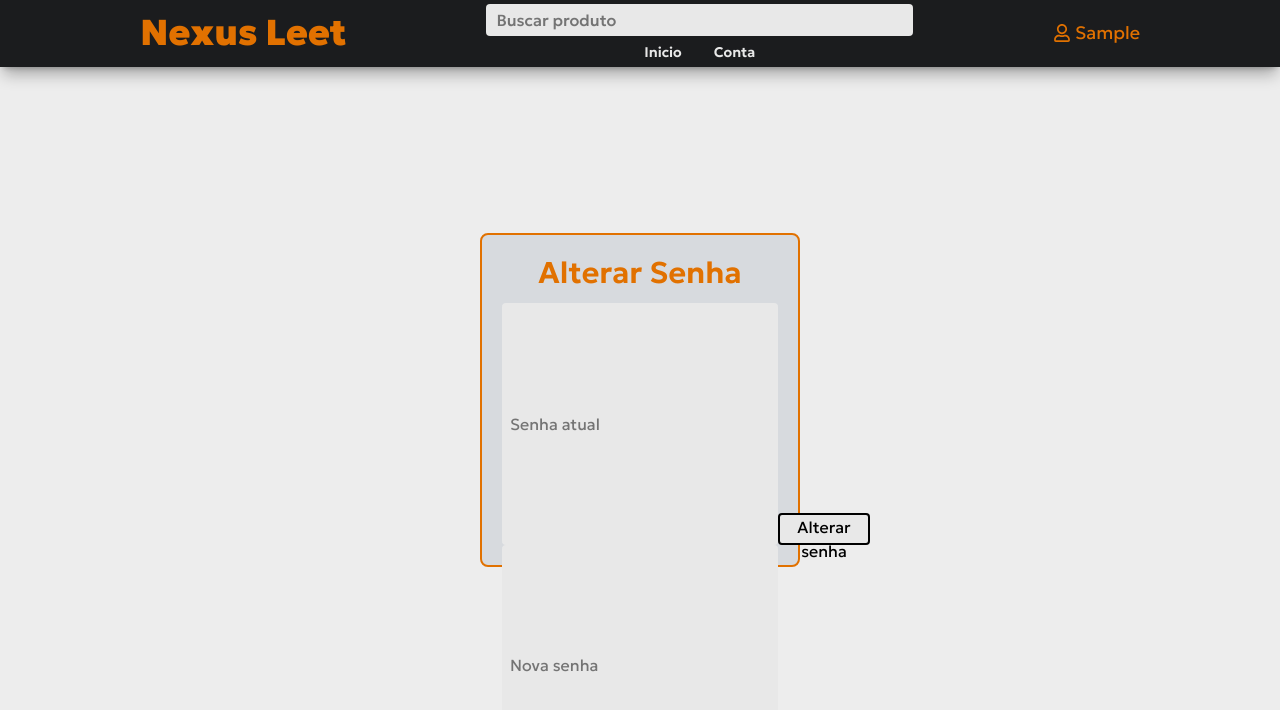
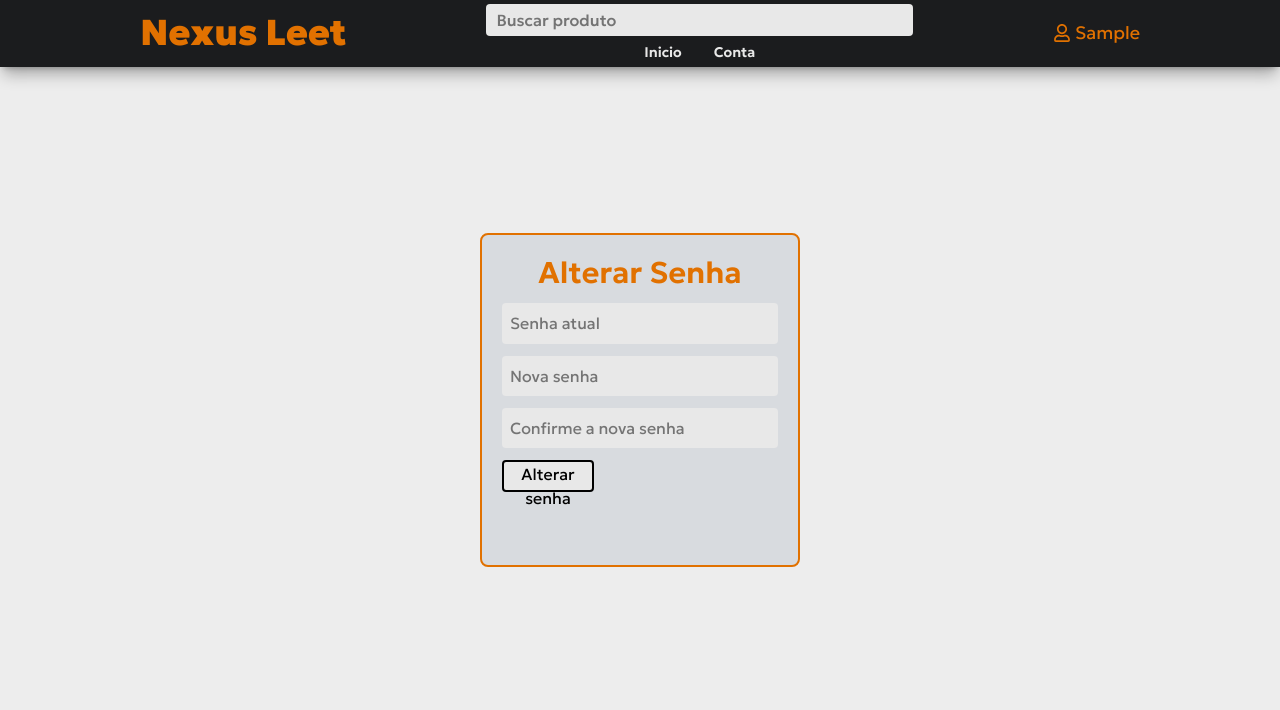
Before and after one commit to gustavocarvalho-ra/NextJs-NexusLeet, a Next.js app: page /my-account/user/confg/newpass in a window 1280 px wide. Shown: the top 710 px of the page. Built offline with nearby package versions, Linux system fonts and the light colour scheme; no server answers; sample sign-in values are in the browser's storage.

Commit message:
feat: update ChangePasswordForm layout and input styles

```diff
--- a/src/app/components/login/useConfig/NewPass.tsx
+++ b/src/app/components/login/useConfig/NewPass.tsx
@@ -35,13 +35,13 @@ export default function ChangePasswordForm() {
         <form onSubmit={handleSubmit} className="w-full h-full flex flex-col gap-3 items-center" name="formNewPass">
           <h1 className="font-semibold text-3xl text-(--text-amber)">Alterar Senha</h1>
 
-          <div className="h-full relative">
+          <div className="w-full h-full relative flex flex-col gap-3 justify-items-center">
             <Input
               type="password"
               placeholder="Senha atual"
               value={form.currentPassword}
               onChange={(e) => setForm({...form, currentPassword: e.target.value})}
-              className="h-1.5"
+              className="h-1/6"
             />
 
             <Input
@@ -49,6 +49,7 @@ export default function ChangePasswordForm() {
               placeholder="Nova senha"
               value={form.newPassword}
               onChange={(e) => setForm({...form, newPassword: e.target.value})}
+              className="h-1/6"
             />
 
             <Input
@@ -56,9 +57,10 @@ export default function ChangePasswordForm() {
               placeholder="Confirme a nova senha"
               value={form.confirmNewPassword}
               onChange={(e) => setForm({...form, confirmNewPassword: e.target.value})}
+              className="h-1/6"
             />
 
-            <Button type="submit" className=" rounded-lg w-1/2">
+            <Button type="submit" className=" rounded-lg w-1/2 static">
               Alterar senha
             </Button>
 
--- a/src/app/components/ui/input.tsx
+++ b/src/app/components/ui/input.tsx
@@ -14,7 +14,7 @@ const Input = React.forwardRef<HTMLInputElement, InputProps>(
         type={type}
         id={inputId}
         name={name || inputId}
-        className={`bg-(--color-sec) rounded-sm p-2 h-full w-full focus:outline-0 ${className}`}
+        className={`bg-(--color-sec) rounded-sm p-2 w-full focus:outline-0 ${className}`}
         {...props}
       />
     );
```
